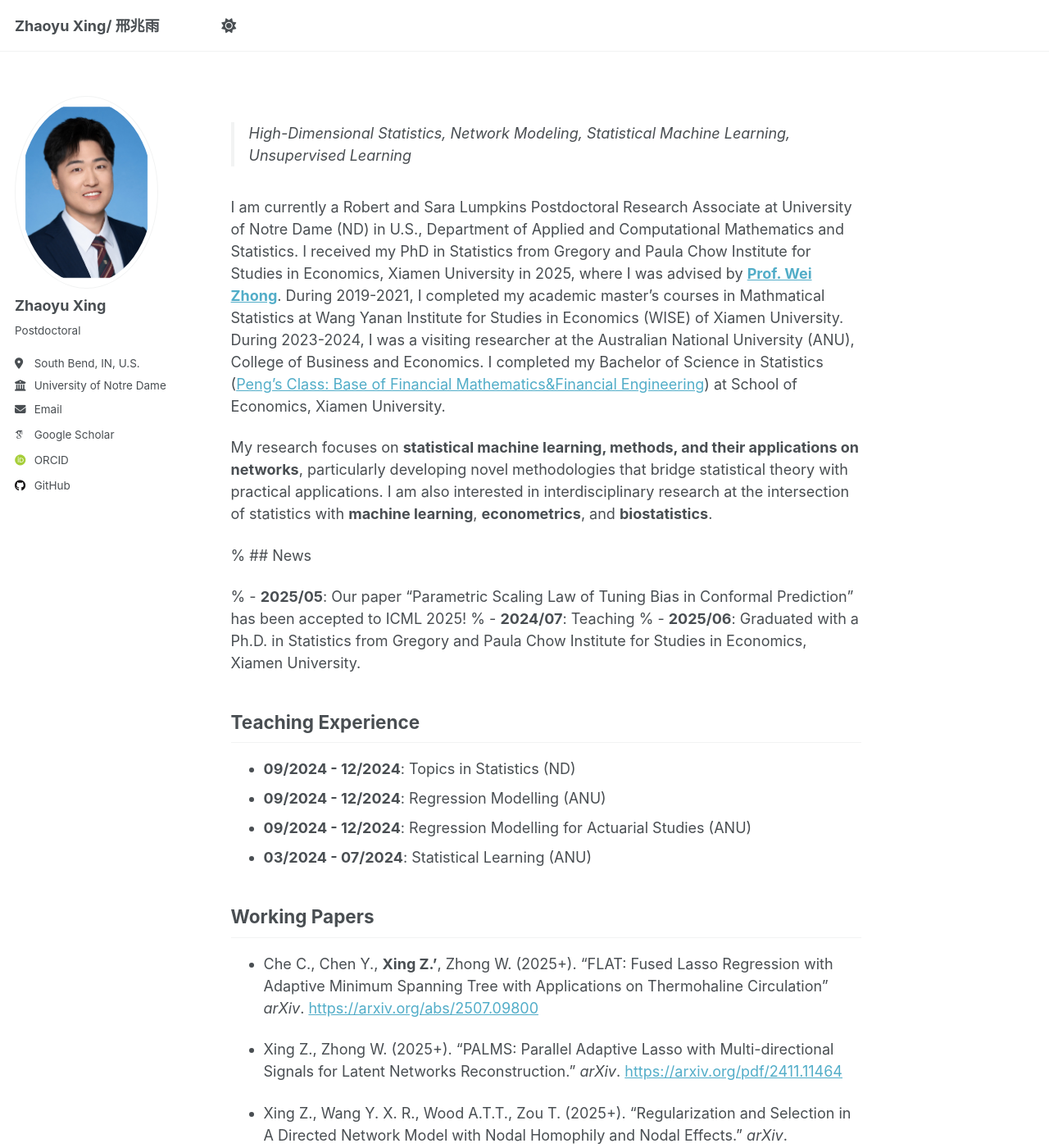
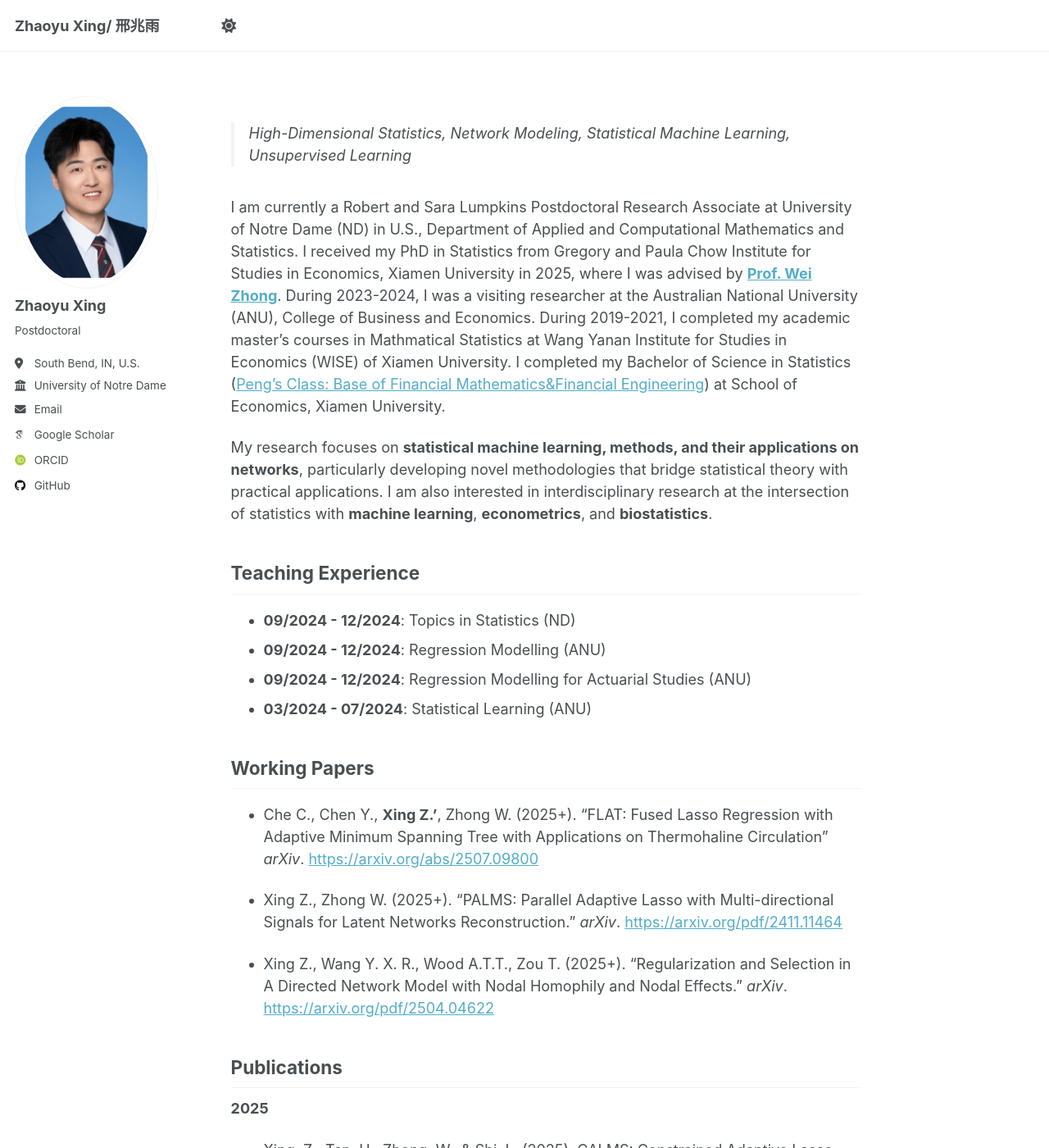
Before and after one commit to ZhaoyuXingStat/ZhaoyuXingStat.github.io, a Jekyll site: the page built from _pages/about.md, in a window 1280 px wide and 1400 px high. Shown: the whole window at 82% size. Built offline with Jekyll 4.4.1, drawn with Linux system fonts in a browser that asks for light colours; some web fonts are replaced; some of the changed text lies outside the part shown.

Commit message:
Update about.md

```diff
--- a/_pages/about.md
+++ b/_pages/about.md
@@ -8,17 +8,9 @@ redirect_from:
 ---
 > High-Dimensional Statistics, Network Modeling, Statistical Machine Learning, Unsupervised Learning
 
-I am currently a Robert and Sara Lumpkins Postdoctoral Research Associate at University of Notre Dame (ND) in U.S., Department of Applied and Computational Mathematics and Statistics. I received my PhD in Statistics from Gregory and Paula Chow Institute for Studies in Economics, Xiamen University in 2025, where I was advised by **[Prof. Wei Zhong](https://faculty.xmu.edu.cn/wzhong/zh_CN/index/559037/list/index.htm)**. During 2019-2021, I completed my academic master's courses in Mathmatical Statistics at Wang Yanan Institute for Studies in Economics (WISE) of Xiamen University. During 2023-2024, I was a visiting researcher at the Australian National University (ANU), College of Business and Economics. I completed my Bachelor of Science in Statistics ([Peng's Class: Base of Financial Mathematics&Financial Engineering](https://www.math.sdu.edu.cn/info/1026/1612.htm)) at School of Economics, Xiamen University.
+I am currently a Robert and Sara Lumpkins Postdoctoral Research Associate at University of Notre Dame (ND) in U.S., Department of Applied and Computational Mathematics and Statistics. I received my PhD in Statistics from Gregory and Paula Chow Institute for Studies in Economics, Xiamen University in 2025, where I was advised by **[Prof. Wei Zhong](https://faculty.xmu.edu.cn/wzhong/zh_CN/index/559037/list/index.htm)**. During 2023-2024, I was a visiting researcher at the Australian National University (ANU), College of Business and Economics. During 2019-2021, I completed my academic master's courses in Mathmatical Statistics at Wang Yanan Institute for Studies in Economics (WISE) of Xiamen University. I completed my Bachelor of Science in Statistics ([Peng's Class: Base of Financial Mathematics&Financial Engineering](https://www.math.sdu.edu.cn/info/1026/1612.htm)) at School of Economics, Xiamen University.
 
 My research focuses on **statistical machine learning, methods, and their applications on networks**, particularly developing novel methodologies that bridge statistical theory with practical applications. I am also interested in interdisciplinary research at the intersection of statistics with **machine learning**, **econometrics**, and **biostatistics**.
-
-
-% ## News
-
-% - **2025/05**: Our paper "Parametric Scaling Law of Tuning Bias in Conformal Prediction" has been accepted to ICML 2025!
-% - **2024/07**: Teaching
-% - **2025/06**: Graduated with a Ph.D. in Statistics from Gregory and Paula Chow Institute for Studies in Economics, Xiamen University.
-
 
 ## Teaching Experience
 
@@ -38,19 +30,11 @@ My research focuses on **statistical machine learning, methods, and their applic
 
 ## Publications
 
-% ### Journal Articles
-
 **2025**
 - Xing, Z., Tan, H., Zhong, W., & Shi, L. (2025). CALMS: Constrained Adaptive Lasso with Multi-directional Signals for latent networks reconstruction. Neurocomputing, 630, 129545. [https://www.sciencedirect.com/science/article/pii/S0925231225002176?casa_token=Oube37sNX_UAAAAA:qF3LiPBXB-kASfdIWWMTlfi4ZZATvZfsbC5UAt447Y4_P-1dJ5e_KA6RTTVUBAs22CixfI8BCw](https://www.sciencedirect.com/science/article/pii/S0925231225002176?casa_token=Oube37sNX_UAAAAA:qF3LiPBXB-kASfdIWWMTlfi4ZZATvZfsbC5UAt447Y4_P-1dJ5e_KA6RTTVUBAs22CixfI8BCw)
 
 **2024**
 - Xing, Z., Wan, Y., Wen, J., & Zhong, W. (2024). GOLFS: feature selection via combining both global and local information for high dimensional clustering. Computational Statistics, 39(5), 2651-2675. [https://link.springer.com/article/10.1007/s00180-023-01393-x](https://link.springer.com/article/10.1007/s00180-023-01393-x)
 
-
-%### Software
-
-%**2023**
-%- Wan, C., Zeng, H., Zhong, W., & Zou, C. (2023). "MTAFT: Data-Driven Estimation for Multi-Threshold Accelerate Failure Time Model." [https://cran.r-project.org/web/packages/MTAFT/index.html](https://cran.r-project.org/web/packages/MTAFT/index.html)
-
 ---
 See my [Google Scholar](https://scholar.google.com/citations?user=go6euNkAAAAJ&hl=en&oi=ao) for the latest publications.
```
